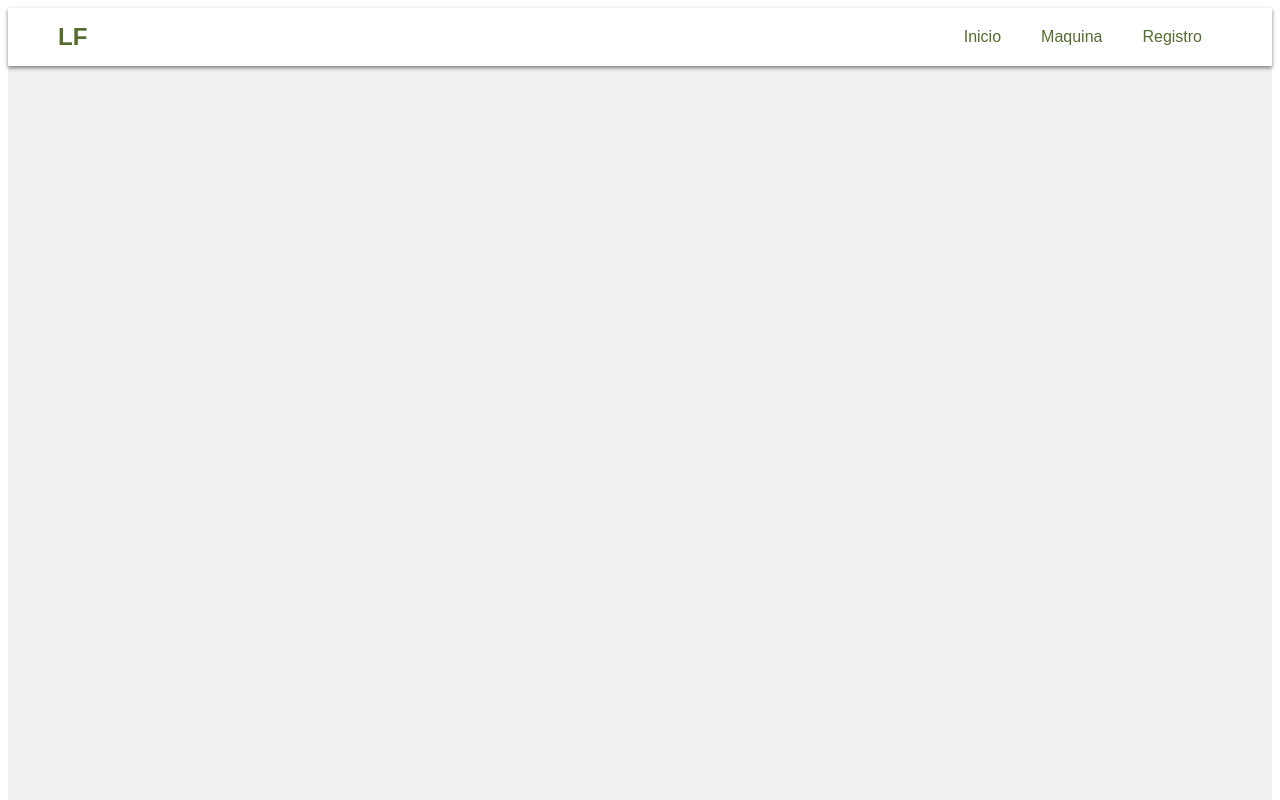
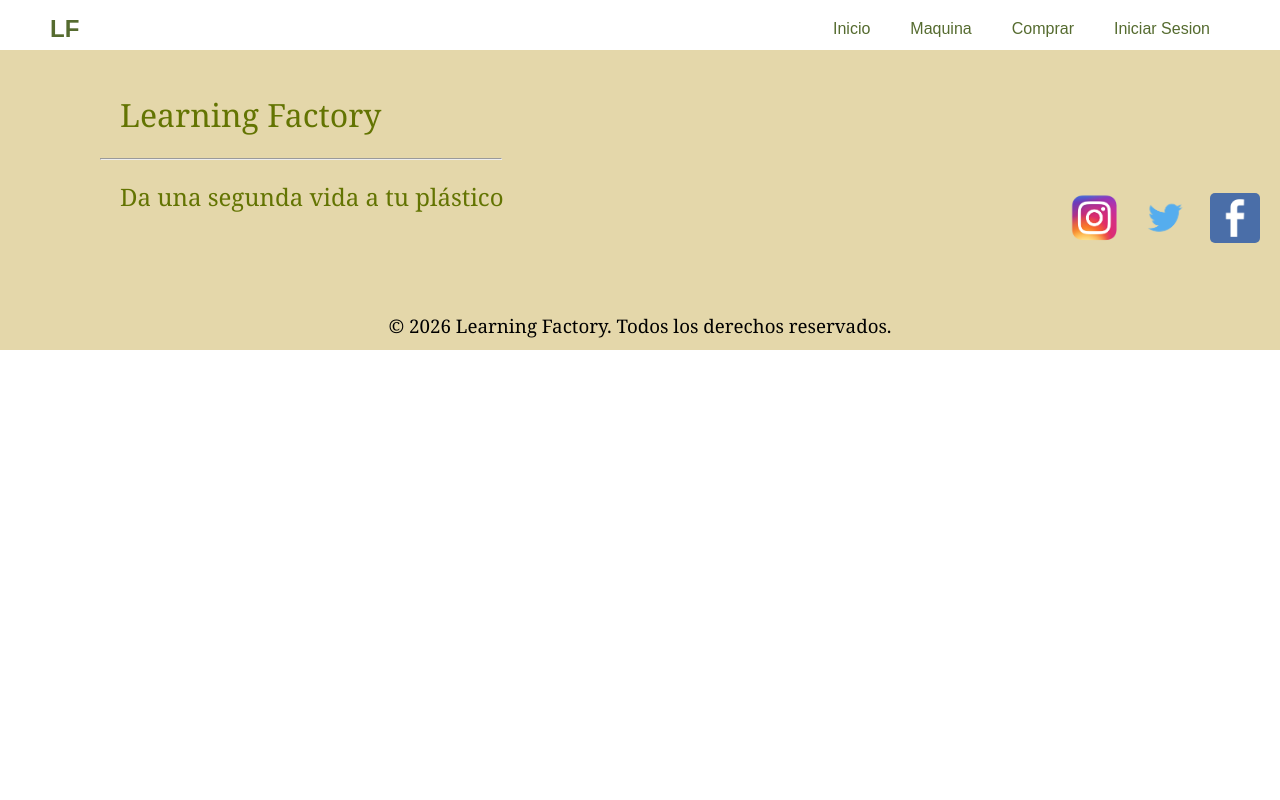
Before and after one commit to gorka274/Reto2Eval, an Angular app in the folder LearningFactory/: page /home in a window 1280 px wide. Shown: the top 800 px of the page. Built offline with nearby package versions, Linux system fonts and the light colour scheme.

Commit message:
Navbar diseño terminado

```diff
--- a/LearningFactory/src/app/app.html
+++ b/LearningFactory/src/app/app.html
@@ -1,4 +1,3 @@
+<app-navbar></app-navbar>
 <router-outlet/>
-<app-navbar></app-navbar>
-
 <app-footer></app-footer>
--- a/LearningFactory/src/app/app.ts
+++ b/LearningFactory/src/app/app.ts
@@ -2,11 +2,10 @@ import { Component, signal } from '@angular/core';
 import { RouterOutlet } from '@angular/router';
 import { Footer } from "./components/footer/footer";
 import { Navbar } from "./components/navbar/navbar";
-import {CaracteristicasProducto} from "./components/caracteristicas-producto/caracteristicas-producto";
 
 @Component({
   selector: 'app-root',
-  imports: [RouterOutlet, Footer, Navbar, CaracteristicasProducto],
+  imports: [RouterOutlet, Footer, Navbar],
   templateUrl: './app.html',
   styleUrl: './app.scss'
 })
--- a/LearningFactory/src/app/components/navbar/navbar.html
+++ b/LearningFactory/src/app/components/navbar/navbar.html
@@ -1,20 +1,9 @@
-<!DOCTYPE html>
-<html lang="es">
-<head>
-    <meta charset="UTF-8">
-    <meta name="viewport" content="width=device-width, initial-scale=1.0">
-    <title>Navbar Personalizada</title>
-    <link rel="stylesheet" href="navbar.scss">
-</head>
-<body>
-    <nav class="navbar">
-        <a href="#"><div class="logo">LF</div></a>
-        <ul class="nav-links">
-            <li><a href="#inicio">Inicio</a></li>
-            <li><a href="#maquina">Maquina</a></li>
-            <li><a href="#registro">Registro</a></li>
-        </ul>
-    </nav>
-    <div style="height: 1500px;"></div> <!-- Contenido de ejemplo para hacer scroll -->
-</body>
-</html>
+<nav class="navbar">
+    <a href="#"><div class="logo">LF</div></a>
+    <ul class="nav-links">
+        <li><a href="#" routerLink="/home">Inicio</a></li>
+        <li><a href="#" routerLink="/caracteristicas">Maquina</a></li>
+        <li><a href="#" routerLink="/compra">Comprar</a></li>
+        <li><a href="#" routerLink="/login">Iniciar Sesion</a></li>
+    </ul>
+</nav>
--- a/LearningFactory/src/app/components/navbar/navbar.scss
+++ b/LearningFactory/src/app/components/navbar/navbar.scss
@@ -3,11 +3,6 @@
     margin: 0;
     padding: 0;
     box-sizing: border-box;
-}
-
-body {
-    font-family: sans-serif;
-    background-color: #f0f0f0;
 }
 
 .navbar {
@@ -17,6 +12,8 @@ body {
     background-color: #ffffff;
     padding: 10px 50px;
     box-shadow: 0 2px 4px gray;
+    font-family: sans-serif;
+    margin: -8px;
 }
 
 nav a {
@@ -43,7 +40,5 @@ nav a {
 }
 
 .nav-links li a:hover {
-  background-color: rgb(196, 179, 179);
-  border-radius: 8px;
-
+  color: #76af0b;
 }
--- a/LearningFactory/src/app/components/navbar/navbar.ts
+++ b/LearningFactory/src/app/components/navbar/navbar.ts
@@ -1,8 +1,9 @@
 import { Component } from '@angular/core';
+import { RouterLink } from "@angular/router";
 
 @Component({
   selector: 'app-navbar',
-  imports: [],
+  imports: [RouterLink],
   templateUrl: './navbar.html',
   styleUrl: './navbar.scss',
 })
```
Also changed, not shown: LearningFactory/src/app/components/footer/footer.css (line endings or trailing spaces).
